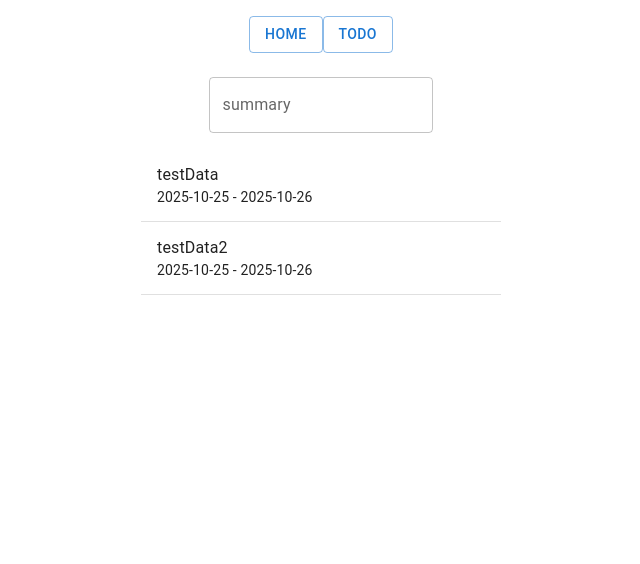
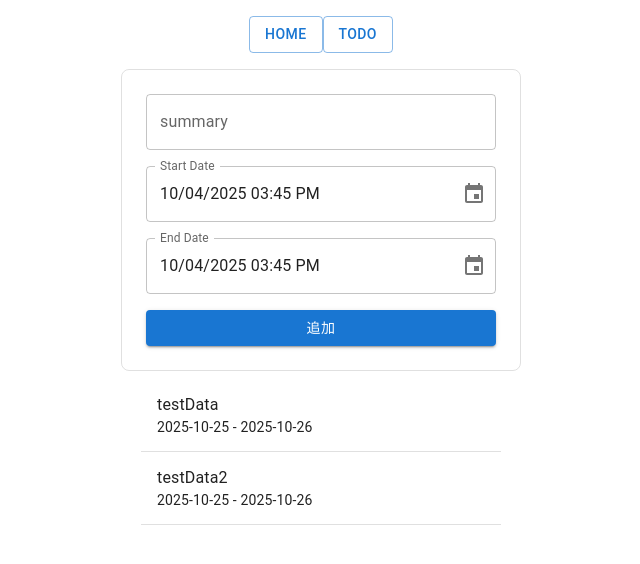
Before and after one commit to Ryusei-M-G/google-calendar-todo, a React (Vite) app in the folder client/: page /todo in a window 1280 px wide. Shown: the top 564 px of the page, without its empty margins (319-959 px from the left). Built offline with nearby package versions, Linux system fonts and the light colour scheme; some icons are missing.

Commit message:
form機能の追加

```diff
--- a/client/package.json
+++ b/client/package.json
@@ -15,6 +15,8 @@
     "@emotion/styled": "^11.14.1",
     "@mui/icons-material": "^7.3.4",
     "@mui/material": "^7.3.4",
+    "@mui/x-date-pickers": "^8.12.0",
+    "dayjs": "^1.11.18",
     "react": "^19.1.1",
     "react-dom": "^19.1.1",
     "react-router-dom": "^7.9.3"
--- a/client/src/components/form.tsx
+++ b/client/src/components/form.tsx
@@ -1,17 +1,76 @@
-
 import Box from '@mui/material/Box';
 import TextField from '@mui/material/TextField';
+import Button from '@mui/material/Button';
+import { LocalizationProvider } from '@mui/x-date-pickers/LocalizationProvider';
+import { DateTimePicker } from '@mui/x-date-pickers/DateTimePicker';
+import { AdapterDayjs } from '@mui/x-date-pickers/AdapterDayjs';
+import { useState } from 'react';
+import dayjs, { Dayjs } from 'dayjs';
 
-const InputForm = () => {
+interface InputFormProps {
+  onAddTodo: (summary: string, startDate: string, endDate: string) => void;
+}
+
+const InputForm = ({ onAddTodo }: InputFormProps) => {
+  const [summary, setSummary] = useState('');
+  const [startDate, setStartDate] = useState<Dayjs | null>(dayjs());
+  const [endDate, setEndDate] = useState<Dayjs | null>(dayjs());
+
+  const handleSubmit = (e: React.FormEvent) => {
+    e.preventDefault();
+    if (summary && startDate && endDate) {
+      onAddTodo(
+        summary,
+        startDate.format('YYYY-MM-DD'),
+        endDate.format('YYYY-MM-DD')
+      );
+      setSummary('');
+      setStartDate(dayjs());
+      setEndDate(dayjs());
+    }
+  };
+
   return (
+    <LocalizationProvider dateAdapter={AdapterDayjs}>
       <Box
         component="form"
-      sx={{ '& > :not(style)': { m: 1, width: '25ch' } }}
+        onSubmit={handleSubmit}
+        sx={{
+          display: 'flex',
+          flexDirection: 'column',
+          gap: 2,
+          p: 3,
+          border: '1px solid',
+          borderColor: 'divider',
+          borderRadius: 2,
+          maxWidth: 400,
+          margin: '0 auto',
+        }}
         noValidate
         autoComplete="off"
       >
-      <TextField id="outlined-basic" label="summary" variant="outlined" />
+        <TextField
+          id="outlined-basic"
+          label="summary"
+          variant="outlined"
+          value={summary}
+          onChange={(e) => setSummary(e.target.value)}
+        />
+        <DateTimePicker
+          label="Start Date"
+          value={startDate}
+          onChange={(newValue) => setStartDate(newValue)}
+        />
+        <DateTimePicker
+          label="End Date"
+          value={endDate}
+          onChange={(newValue) => setEndDate(newValue)}
+        />
+        <Button variant="contained" type="submit">
+          追加
+        </Button>
       </Box>
+    </LocalizationProvider>
   );
 }
 
--- a/client/src/components/todo.tsx
+++ b/client/src/components/todo.tsx
@@ -31,9 +31,21 @@ export default function Todo() {
   const deleteHandle = (id: number) => {
     setTodoData(todoData.filter((item) => item.id !== id));
   }
+
+  const addTodo = (summary: string, startDate: string, endDate: string) => {
+    const newId = todoData.length > 0 ? Math.max(...todoData.map(item => item.id)) + 1 : 1;
+    const newTodo = {
+      id: newId,
+      summary,
+      startDate,
+      endDate,
+    };
+    setTodoData([...todoData, newTodo]);
+  }
+
   return (
     <div style={{textAlign:'center'}}>
-    <InputForm />
+    <InputForm onAddTodo={addTodo} />
     <List sx={{ width: '100%', maxWidth: 360, bgcolor: 'background.paper',margin: '0 auto'  }}>
       {todoData.map((e) => {
         return (
```
Also changed, not shown: 1 other file (tests, documents, lock files or other folders). Lines whose indentation alone changed are shown as unchanged.
